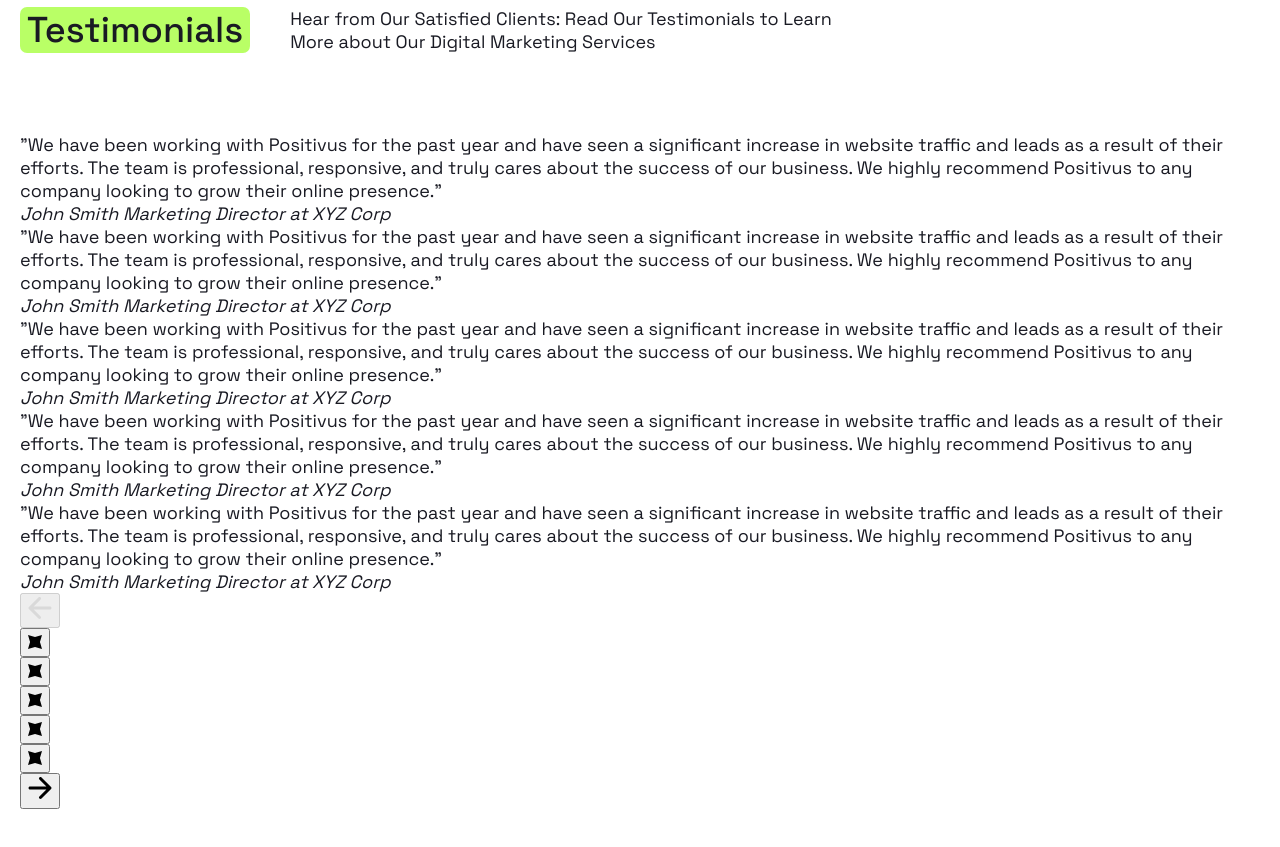
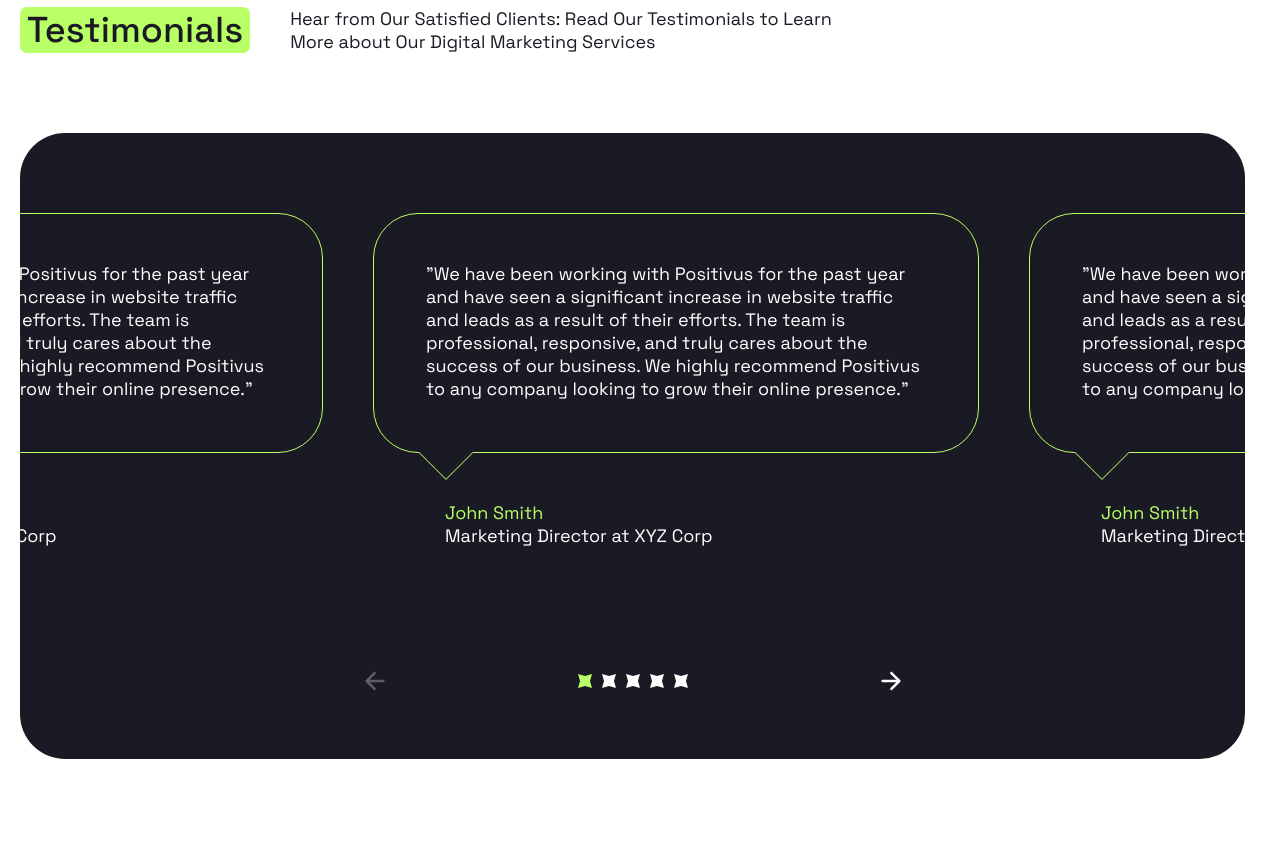
Before and after one commit to papiiants/positivus, a website: page index.html in a window 1280 px wide. Shown: the part 5760-6607 px from the top of the page. After the commit the page ends 6569 px from the top, so only its background shows below. Drawn offline with nearby package versions, Linux system fonts and the light colour scheme; files that its build step writes are made by us from their sources.

Commit message:
add: blocks pagination, review-card, reviews in styles.scss

```diff
--- a/styles/styles.scss
+++ b/styles/styles.scss
@@ -23,4 +23,7 @@
   './blocks/studies',
   './blocks/process',
   './blocks/team-card',
-  './blocks/team';
+  './blocks/team',
+  './blocks/pagination',
+  './blocks/review-card',
+  './blocks/reviews';
```
